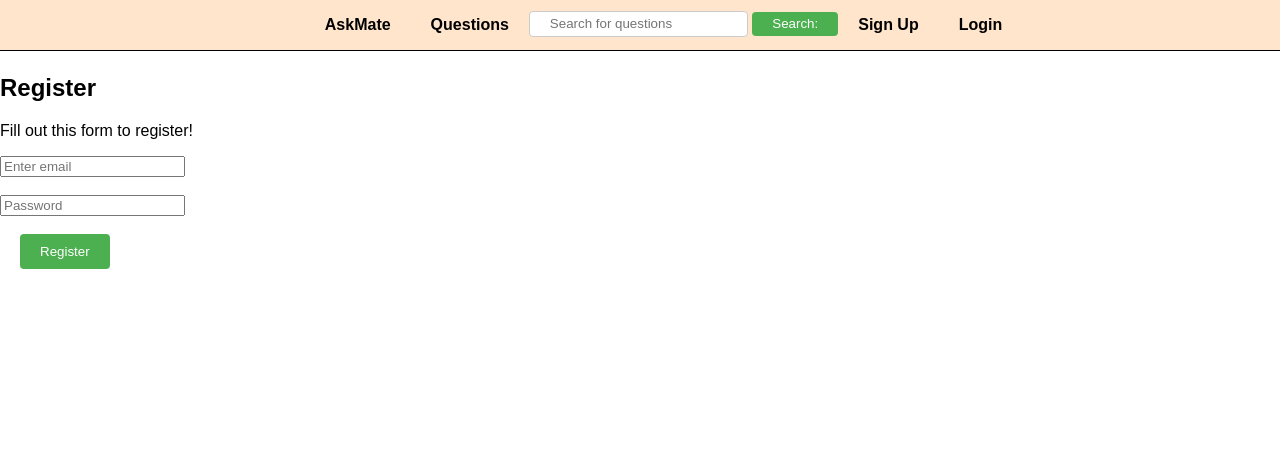
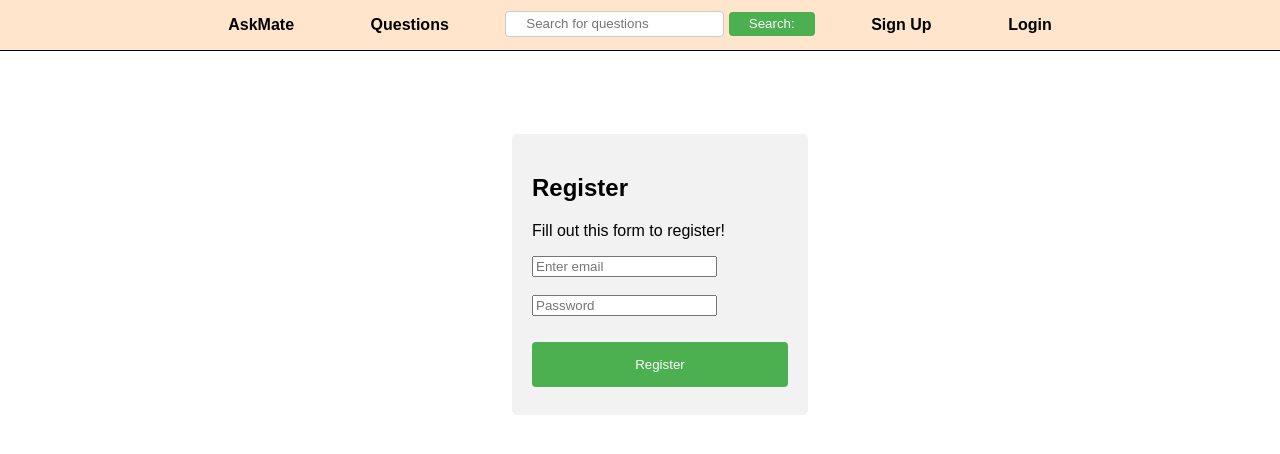
Before and after one commit to CodecoolGlobal/ask-mate-3-python-Cseplonorbert, a Flask app: page /registration in a window 1280 px wide. Shown: the top 454 px of the page. Run offline with Flask 2, Linux system fonts and the light colour scheme.

Commit message:
style: container style added

```diff
--- a/static/css/main.css
+++ b/static/css/main.css
@@ -13,11 +13,11 @@ nav{
 nav ul{
     display: flex;
     margin-top: auto;
-    margin-left: 16%;
-    padding: 0 100px;
+    padding: 0 190px;
 }
 nav ul li {
     list-style: none;
+    margin: 0 auto;
 }
 nav ul li a {
     display: block;
@@ -100,3 +100,43 @@ input[type=submit]:hover {
     width: 150px;
     margin-top: 80px;
 }
+.container {
+    position: fixed;
+    width: 20%;
+    margin-top: 80px;
+    margin-left: 40%;
+    border-radius: 5px;
+    background-color: #f2f2f2;
+    padding: 20px;
+}
+.container form {
+    margin: auto;
+}
+.container textarea {
+    width: 100%;
+    padding: 12px 20px;
+    margin: 8px 0;
+    display: inline-block;
+    border: 1px solid #ccc;
+    border-radius: 4px;
+    box-sizing: border-box;
+}
+.container input[type=submit] {
+    background-color: #4CAF50;
+    width: 100%;
+    color: white;
+    padding: 15px 15px;
+    border: none;
+    margin: 8px 0;
+    border-radius: 4px;
+    cursor: pointer;
+}
+.container input[type=text]{
+  width: 100%;
+  padding: 12px 20px;
+  margin: 8px 0;
+  display: inline-block;
+  border: 1px solid #ccc;
+  border-radius: 4px;
+  box-sizing: border-box;
+}
```
